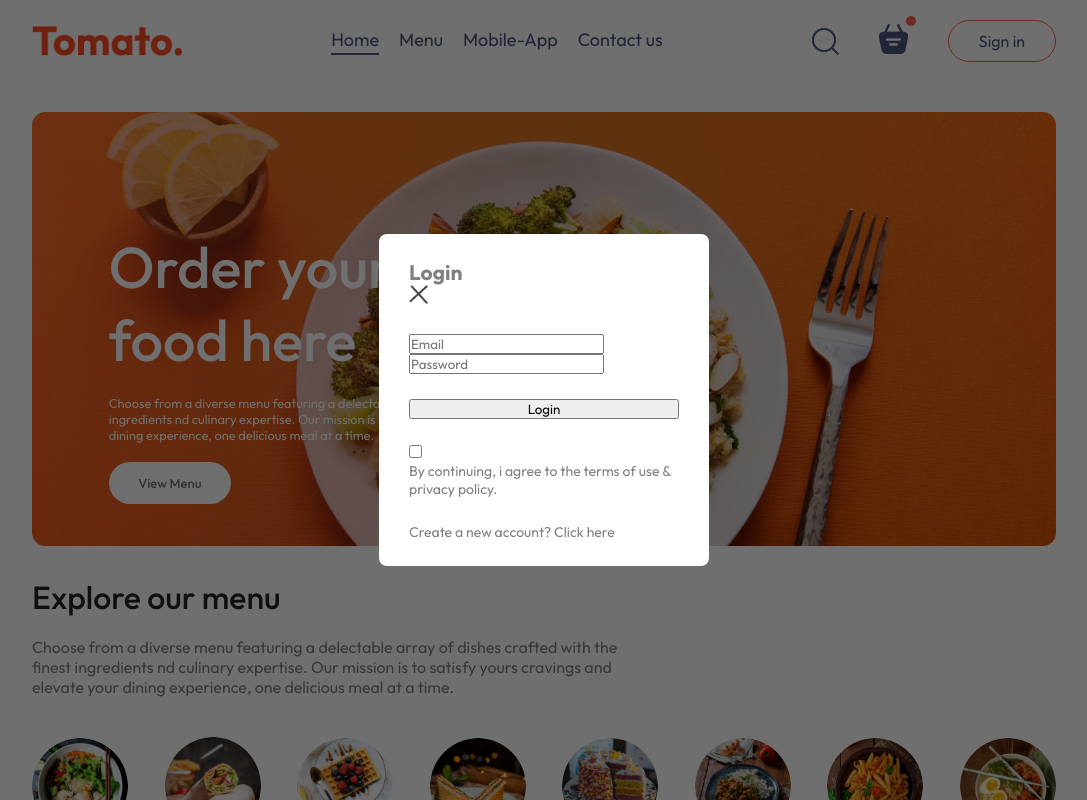
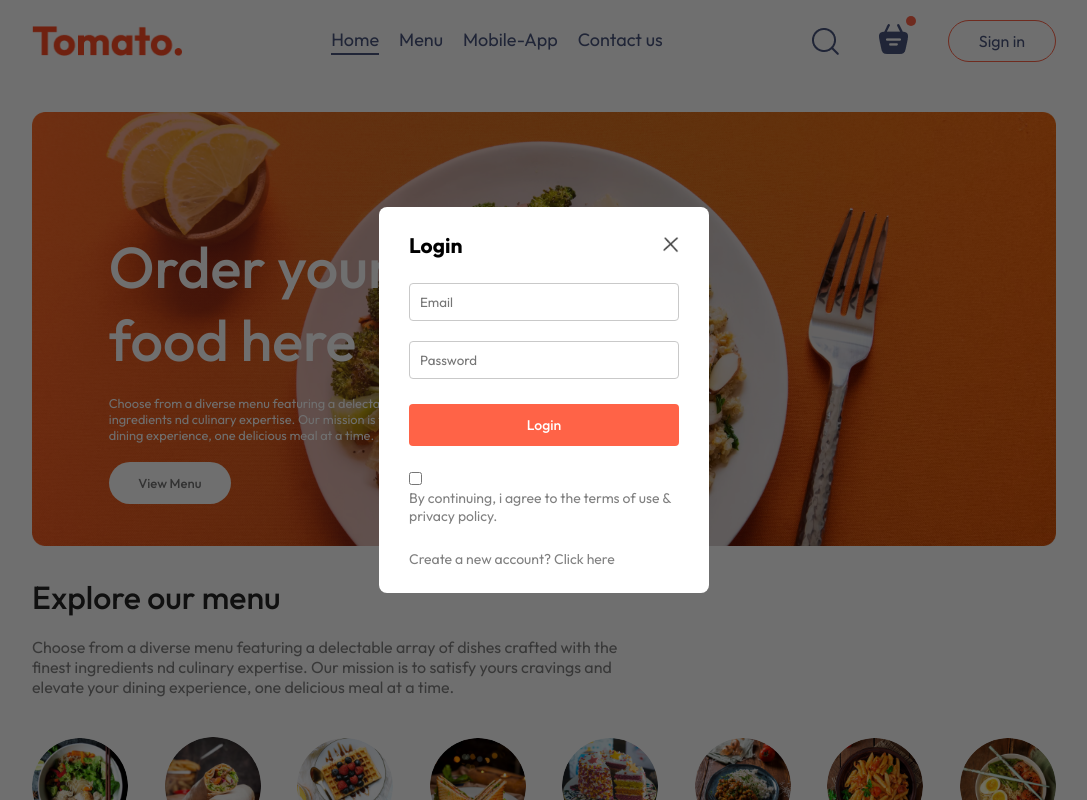
Before and after one commit to suisashehi/food-delivery, a React (Vite) app: page / in a window 1280 px wide. Both pictures are taken after a click on the button "Sign in". Shown: the top 800 px of the page, without its empty margins (96-1183 px from the left). Built offline with nearby package versions, Linux system fonts and the light colour scheme.

Commit message:
styled title, cross icon, input fields, and buttons

```diff
--- a/src/components/LoginPopup/LoginPopup.css
+++ b/src/components/LoginPopup/LoginPopup.css
@@ -20,3 +20,39 @@
     font-size: 14px;
     animation: fadeIn 0.5s;
 }
+
+.login-popup-title{
+    display: flex;
+    justify-content: space-between;
+    align-items: center;
+    color: black;
+}
+
+.login-popup-title img{
+    width: 16px;
+    cursor: pointer;
+}
+
+.login-popup-inputs{
+    display: flex;
+    flex-direction: column;
+    gap: 20px;
+}
+
+.login-popup-inputs input{
+    outline: none;
+    border: 1px solid #c9c9c9;
+    padding: 10px;
+    border-radius: 4px;
+}
+
+.login-popup-container button{
+    border: none;
+    color: white;
+    font-weight: 500;
+    padding: 12px 0px;
+    background-color: tomato;
+    font-size: 14px;
+    border-radius: 4px;
+    cursor: pointer;
+}
```
